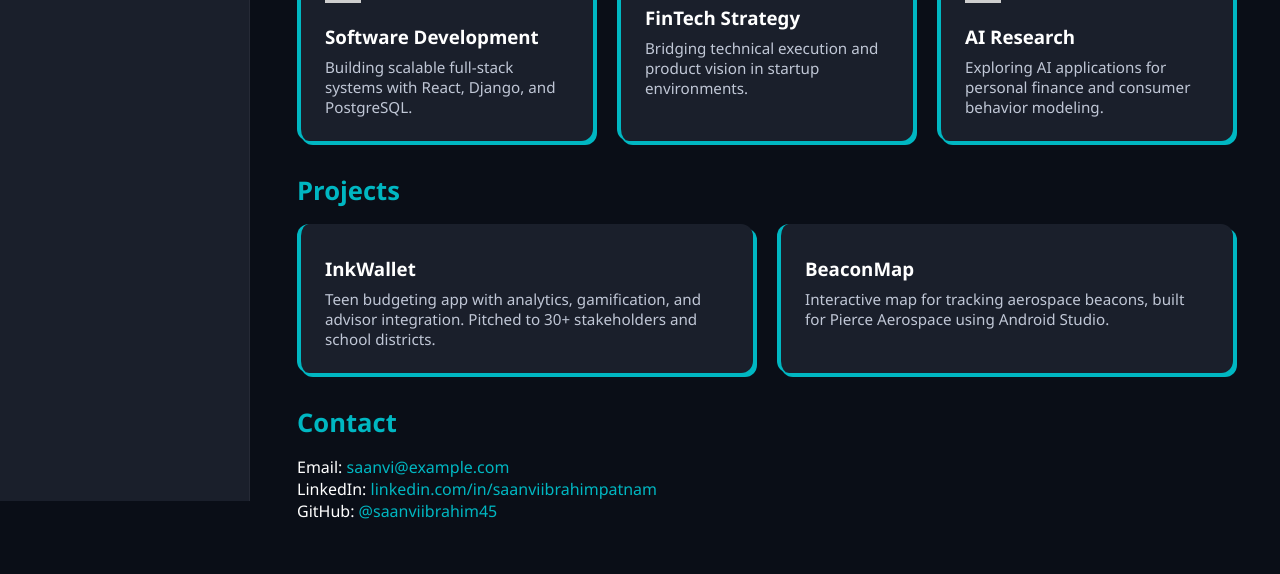
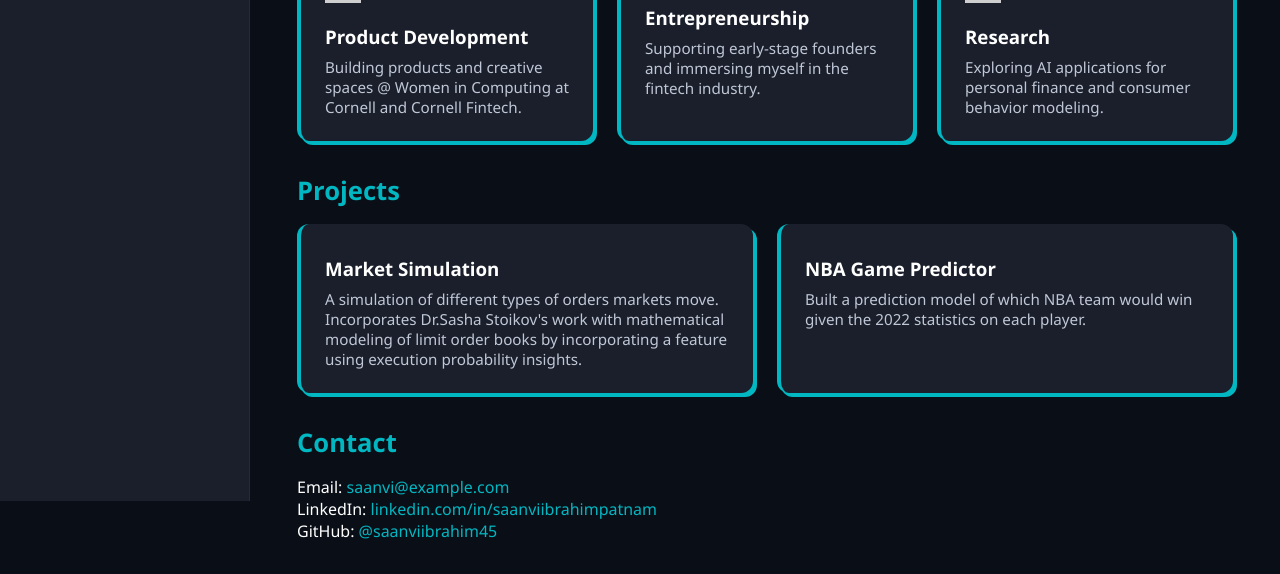
Before and after one commit to saanviibrahim45/saanviibrahim45.github.io, a plain HTML site: page index.html in a window 1280 px wide. Shown: the part 299-873 px from the top of the page. Drawn offline with Linux system fonts and the light colour scheme; grey boxes are pictures that could not be loaded.

Commit message:
I updated the project descriptions for what I am doing.

```diff
--- a/index.html
+++ b/index.html
@@ -32,17 +32,18 @@
             <div class="card-grid">
                 <div class="card">
                     <img src="https://www.svgrepo.com/show/354202/code.svg" alt="Dev Icon" />
-                    <h3>Software Development</h3>
-                    <p>Building scalable full-stack systems with React, Django, and PostgreSQL.</p>
+                    <h3>Product Development</h3>
+                    <p>Building products and creative spaces @ Women in Computing at Cornell and
+                        Cornell Fintech.</p>
                 </div>
                 <div class="card">
                     <img src="https://www.svgrepo.com/show/361411/bar-chart-analytics.svg" alt="Strategy Icon" />
-                    <h3>FinTech Strategy</h3>
-                    <p>Bridging technical execution and product vision in startup environments.</p>
+                    <h3>Entrepreneurship</h3>
+                    <p>Supporting early-stage founders and immersing myself in the fintech industry.</p>
                 </div>
                 <div class="card">
                     <img src="https://www.svgrepo.com/show/439272/brain.svg" alt="AI Icon" />
-                    <h3>AI Research</h3>
+                    <h3>Research</h3>
                     <p>Exploring AI applications for personal finance and consumer behavior modeling.</p>
                 </div>
             </div>
@@ -52,12 +53,15 @@
             <h2>Projects</h2>
             <div class="card-grid">
                 <div class="card">
-                    <h3>InkWallet</h3>
-                    <p>Teen budgeting app with analytics, gamification, and advisor integration. Pitched to 30+ stakeholders and school districts.</p>
+                    <h3>Market Simulation</h3>
+                    <p>A simulation of different types of orders markets move. Incorporates
+                        Dr.Sasha Stoikov's work with mathematical modeling of limit order books
+                        by incorporating a feature using execution probability insights.</p>
                 </div>
                 <div class="card">
-                    <h3>BeaconMap</h3>
-                    <p>Interactive map for tracking aerospace beacons, built for Pierce Aerospace using Android Studio.</p>
+                    <h3>NBA Game Predictor</h3>
+                    <p>Built a prediction model of which NBA team would win given the 2022 statistics
+                        on each player.</p>
                 </div>
             </div>
         </section>
```
